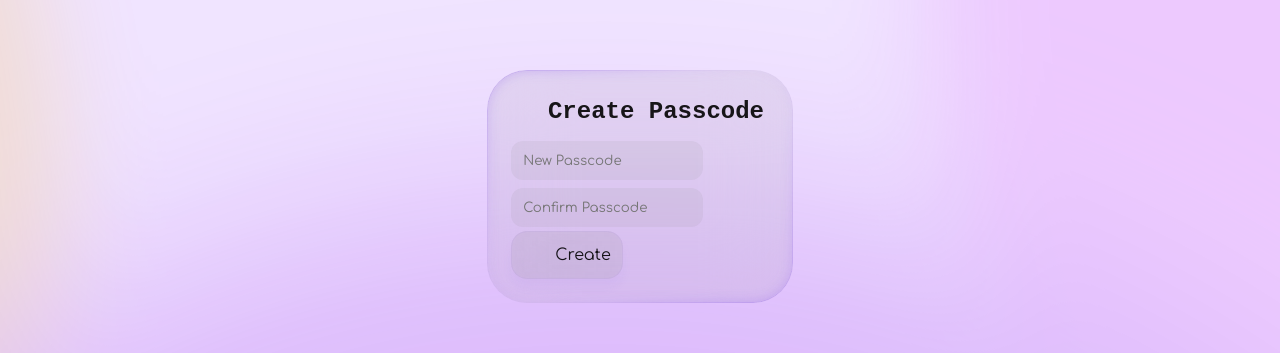
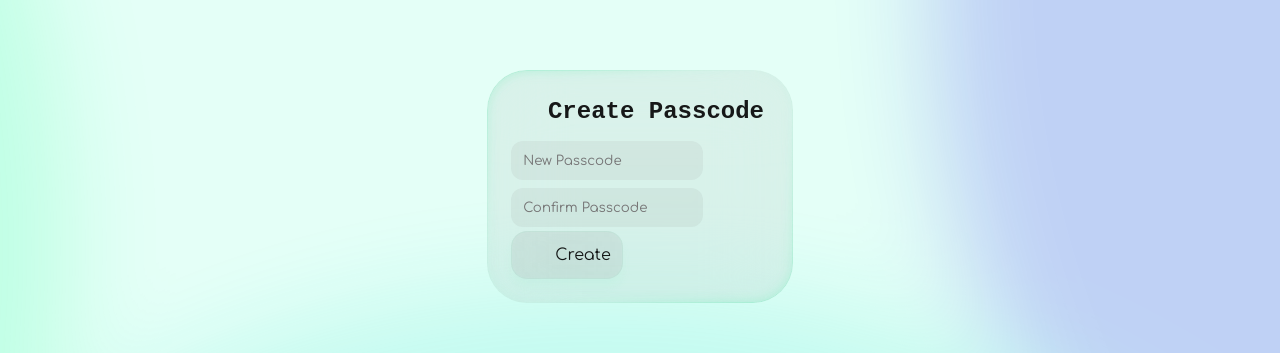
Before and after one commit to asboy2035/Authie, a Vue app: page /create-passcode in a window 1280 px wide. Shown: the part 214-567 px from the top of the page. Built offline with nearby package versions, Linux system fonts and the light colour scheme; some icons are missing; a small style sheet from the web is missing.

Commit message:
add settings

```diff
--- a/src/components/premade/navbar/NavigationLinks.vue
+++ b/src/components/premade/navbar/NavigationLinks.vue
@@ -7,8 +7,13 @@
   <h-stack>
     <NavigationButton
       link="/"
-      icon="solar:question-square-line-duotone"
-      text="No Navigation Links"
+      icon="solar:home-angle-line-duotone"
+      text="Home"
+    />
+    <NavigationButton
+      link="/settings"
+      icon="solar:settings-line-duotone"
+      text="Settings"
     />
   </h-stack>
 </template>
--- a/src/router.ts
+++ b/src/router.ts
@@ -3,6 +3,7 @@ import HomeView from '@/views/HomeView.vue'
 import LoginView from '@/views/LoginView.vue'
 import CreatePasscodeView from '@/views/CreatePasscodeView.vue'
 import { useTokensStore } from '@/stores/tokens'
+import SettingsView from '@/views/SettingsView.vue'
 
 const router = createRouter({
   history: createWebHistory(import.meta.env.BASE_URL),
@@ -12,7 +13,7 @@ const router = createRouter({
       component: HomeView,
       beforeEnter: (to, from, next) => {
         const tokensStore = useTokensStore()
-        if (!tokensStore.passcode) {
+        if (!tokensStore.encryptionKey) {
           next('/login')
         } else {
           next()
@@ -30,7 +31,19 @@ const router = createRouter({
         }
       }
     },
-    { path: '/create-passcode', component: CreatePasscodeView }
+    { path: '/create-passcode', component: CreatePasscodeView },
+    {
+      path: '/settings',
+      component: SettingsView,
+      beforeEnter: (to, from, next) => {
+        const tokensStore = useTokensStore()
+        if (!tokensStore.encryptionKey) {
+          next('/login')
+        } else {
+          next()
+        }
+      }
+    }
   ]
 })
 
--- a/src/styles/colors.sass
+++ b/src/styles/colors.sass
@@ -1,25 +1,25 @@
 :root
-  --backgroundColor: #f0e4ff
+  --backgroundColor: #e4fff7
   --foregroundColor: rgba(126, 126, 126, 0.1)
-  --foregroundOpaque: rgb(185, 143, 201)
+  --foregroundOpaque: rgb(143, 201, 170)
   --textColor: rgba(0, 0, 0, 0.9)
-  --accentColor: rgb(159, 117, 232)
-  --shadowColor: rgba(159, 120, 236, 0.8)
+  --accentColor: rgb(117, 232, 197)
+  --shadowColor: rgba(120, 236, 188, 0.8)
 
-  --swirly01: #8f5bea
-  --swirly02: rgb(218, 90, 189)
+  --swirly01: #5bea94
+  --swirly02: rgb(90, 169, 218)
 
 @media (prefers-color-scheme: dark)
   :root
-    --backgroundColor: #0c0023
+    --backgroundColor: #00231b
     --foregroundColor: rgba(134, 134, 134, 0.1)
-    --foregroundOpaque: rgb(79, 53, 89)
+    --foregroundOpaque: rgb(53, 88, 89)
     --textColor: rgba(240, 240, 240, 0.9)
-    --accentColor: rgb(90, 20, 209)
-    --shadowColor: rgba(155, 132, 220, 0.8)
+    --accentColor: rgb(20, 209, 165)
+    --shadowColor: rgba(132, 220, 176, 0.8)
 
-    --swirly01: #4017b7
-    --swirly02: rgb(143, 33, 180)
+    --swirly01: #179ab7
+    --swirly02: rgb(33, 180, 124)
 
 // SASS aliases
 $backgroundColor: var(--backgroundColor)
--- /dev/null
+++ b/src/views/SettingsView.vue
@@ -0,0 +1,86 @@
+<script setup lang="ts">
+  import { ref } from 'vue'
+  import { useTokensStore } from '@/stores/tokens'
+  import ContentView from '@/components/navigation/ContentView.vue'
+  import NavigationTitle from '@/components/navigation/NavigationTitle.vue'
+  import Card from '@/components/layout/Card.vue'
+  import CardTitle from '@/components/layout/CardTitle.vue'
+  import { Icon } from '@iconify/vue'
+  import NavBar from '@/components/premade/navbar/NavBar.vue'
+
+  const tokensStore = useTokensStore()
+  const fileInput = ref<HTMLInputElement | null>(null)
+
+  const exportTokens = () => {
+    const data = JSON.stringify(tokensStore.tokens, null, 2)
+    const blob = new Blob([data], { type: 'application/json' })
+    const url = URL.createObjectURL(blob)
+    const a = document.createElement('a')
+    a.href = url
+    a.download = 'authie-tokens.json'
+    a.click()
+    URL.revokeObjectURL(url)
+  }
+
+  const triggerImport = () => {
+    fileInput.value?.click()
+  }
+
+  const importTokens = (event: Event) => {
+    const target = event.target as HTMLInputElement
+    const file = target.files?.[0]
+    if (file) {
+      const reader = new FileReader()
+      reader.onload = (e) => {
+        try {
+          const importedTokens = JSON.parse(e.target?.result as string)
+          if (Array.isArray(importedTokens)) {
+            for (const token of importedTokens) {
+              if (token.name && token.secret && token.color) {
+                tokensStore.addToken({
+                  name: token.name,
+                  username: token.username || '',
+                  color: token.color,
+                  secret: token.secret
+                })
+              }
+            }
+          }
+        } catch (error) {
+          console.error('Error parsing JSON file:', error)
+        }
+      }
+      reader.readAsText(file)
+    }
+  }
+</script>
+
+<template>
+  <ContentView>
+    <NavigationTitle title="Settings" />
+
+    <Card>
+      <CardTitle title="Data Management" icon="solar:database-line-duotone" />
+      <p>Import or export your tokens. This is useful for backing up your data or transferring it to another device.</p>
+      <div class="button-group">
+        <button @click="triggerImport">
+          <Icon icon="solar:import-line-duotone" />
+          Import
+        </button>
+        <input type="file" ref="fileInput" @change="importTokens" accept=".json" style="display: none" />
+        <button @click="exportTokens">
+          <Icon icon="solar:export-line-duotone" />
+          Export
+        </button>
+      </div>
+    </Card>
+    <NavBar />
+  </ContentView>
+</template>
+
+<style scoped lang="sass">
+  .button-group
+    display: flex
+    gap: 1rem
+    margin-top: 1rem
+</style>
```
Also changed, not shown: src/visuals/PageBackground.svg.
